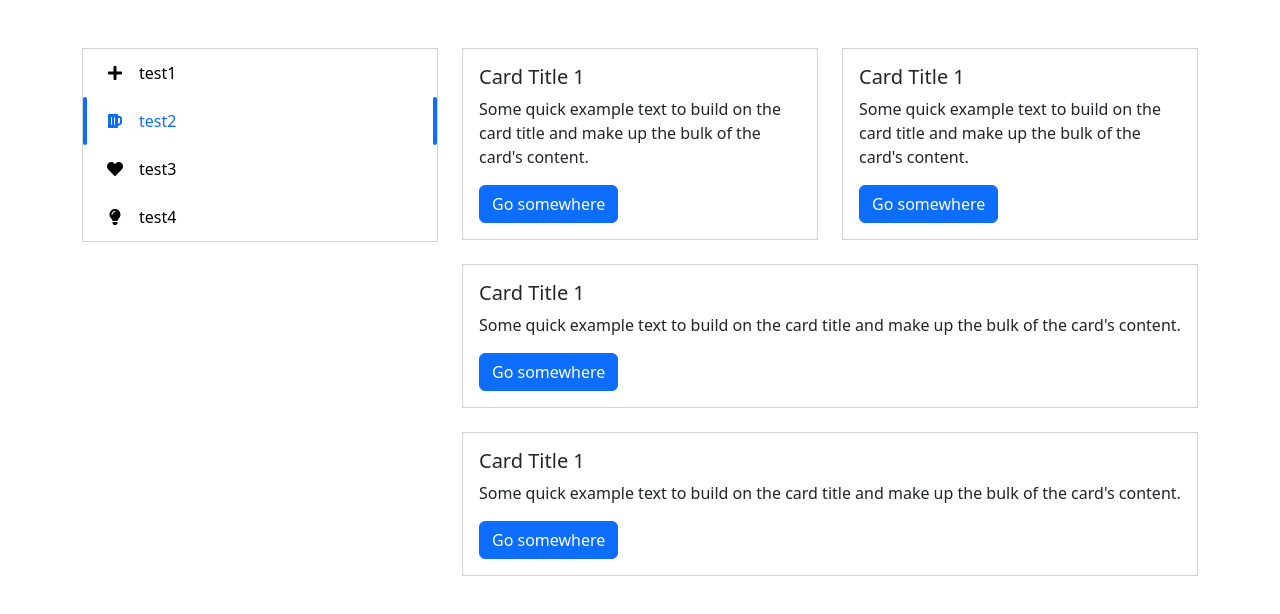
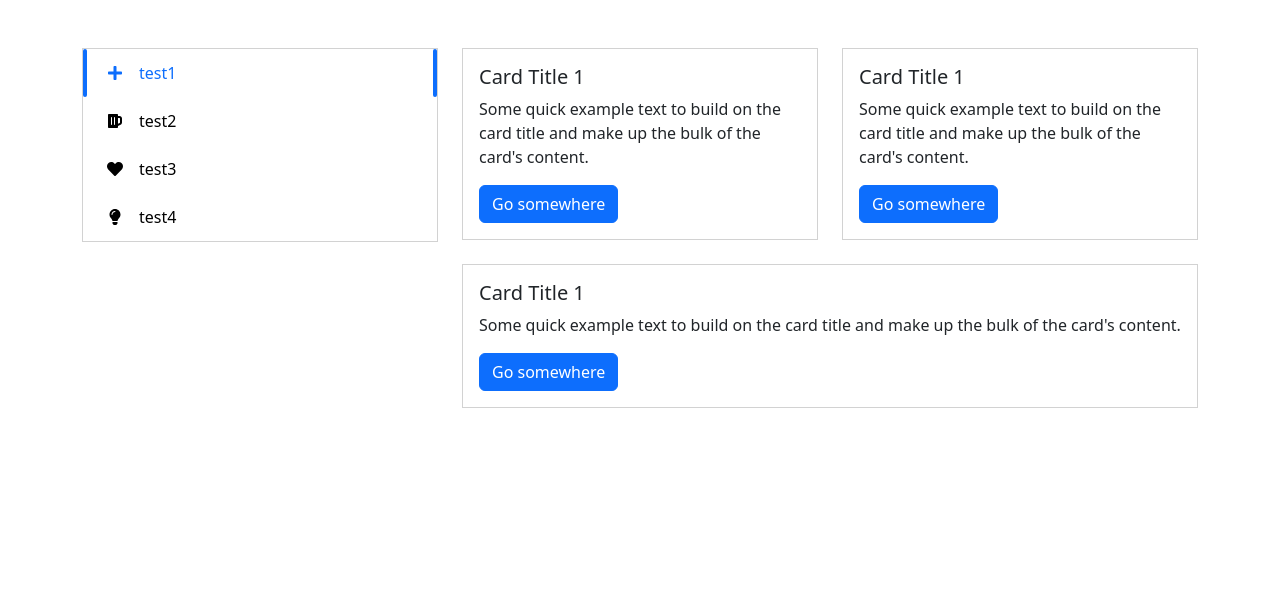
Before and after one commit to marcinpl87/Property-Prosperity, a React app: page / in a window 1280 px wide. Shown: the top 614 px of the page. Built offline with nearby package versions, Linux system fonts and the light colour scheme; the HTML template or start-up script is replaced by a standard one.

Commit message:
React-router and subpages

```diff
--- a/package.json
+++ b/package.json
@@ -11,6 +11,7 @@
   "dependencies": {
     "react-icons": "4.7.1",
     "react-bootstrap": "2.7.0",
+    "react-router-dom": "6.6.2",
     "react": "18.2.0",
     "react-dom": "18.2.0"
   },
--- a/src/layout/content.tsx
+++ b/src/layout/content.tsx
@@ -1,27 +1,20 @@
 import React from 'react';
-import Example from './example'
+import {
+    Routes,
+    Route,
+    Outlet,
+} from "react-router-dom";
+import Home from '../pages/home';
 
 export default () => {
     return (
-        <div className="container">
-            <div className="row">
-                <div className="col-lg">
-                    <Example />
-                </div>
-                <div className="col-lg">
-                    <Example />
-                </div>
-            </div>
-            <div className="row">
-                <div className="col">
-                    <Example />
-                </div>
-            </div>
-            <div className="row">
-                <div className="col">
-                    <Example />
-                </div>
-            </div>
-        </div>
+        <Routes>
+            <Route path="/" element={<Outlet />}>
+                <Route index element={<Home />} />
+                <Route path="test-url2" element={<div>test2</div>} />
+                <Route path="test-url3" element={<div>test3</div>} />
+                <Route path="test-url4" element={<div>test4</div>} />
+            </Route>
+        </Routes>
     );
 };
--- a/src/layout/sidebar/index.tsx
+++ b/src/layout/sidebar/index.tsx
@@ -14,7 +14,7 @@ export default () => {
             <Card.Body className="navigation-card p-0">
                 <Item
                     anchor="test1"
-                    href="test-url1"
+                    href=""
                     icon={FaPlus}
                 />
                 <Item
--- a/src/layout/sidebar/item.tsx
+++ b/src/layout/sidebar/item.tsx
@@ -1,25 +1,25 @@
 import React from 'react';
 import Icon from './icon';
+import { NavLink } from "react-router-dom";
 
 export default ({
-    isActive,
     icon,
     anchor,
     href
 }: {
-    isActive?: boolean,
     icon: React.FC,
     anchor: string,
     href: string,
 }): JSX.Element => {
     return (
         <li className="navi-item">
-            <a
-                className={`
-                    navi-link
-                    ${(isActive) && 'active'}
-                `}
-                href={`#${href}`}
+            <NavLink
+                className={({isActive}) =>
+                    isActive
+                        ? "active"
+                        : undefined
+                }
+                to={`/${href}`}
             >
                 <span className="navi-icon">
                     <Icon component={icon} />
@@ -27,7 +27,7 @@ export default ({
                 <span className="navi-text font-size-lg">
                     {anchor}
                 </span>
-            </a>
+            </NavLink>
         </li>
     );
 };
--- a/src/main.tsx
+++ b/src/main.tsx
@@ -1,10 +1,15 @@
 import React from 'react';
 import ReactDOM from 'react-dom/client';
+import { HashRouter } from "react-router-dom";
 import Layout from './layout';
 import './styles.scss';
 
-ReactDOM.createRoot(document.getElementById('root') as HTMLElement).render(
+ReactDOM.createRoot(
+    document.getElementById('root') as HTMLElement
+).render(
     <React.StrictMode>
-        <Layout />
+        <HashRouter>
+            <Layout />
+        </HashRouter>
     </React.StrictMode>
 );
--- /dev/null
+++ b/src/pages/home.tsx
@@ -0,0 +1,22 @@
+import React from 'react';
+import Example from '../layout/example';
+
+export default () => {
+    return (
+        <div className="container">
+            <div className="row">
+                <div className="col-lg">
+                    <Example />
+                </div>
+                <div className="col-lg">
+                    <Example />
+                </div>
+            </div>
+            <div className="row">
+                <div className="col">
+                    <Example />
+                </div>
+            </div>
+        </div>
+    );
+};
--- a/src/styles.scss
+++ b/src/styles.scss
@@ -10,19 +10,20 @@
             display: flex;
             align-items: center;
         }
-        .navi-link {
+        a {
             display: flex;
             padding: 0.75rem 1.5rem;
             transition: all 0.15s ease;
             color: $black;
             position: relative;
             text-decoration: none;
+            transition: all 1s ease;
             &:hover:not(.active) {
                 background-color: $blue-100;
-                transition: all 0.15s ease;
+                transition: all 1s ease;
                 color: $blue;
                 .navi-icon {
-                    transition: all 0.15s ease;
+                    transition: all 1s ease;
                     color: $blue;
                 }
             }
```
Also changed, not shown: 1 other file (tests, documents, lock files or other folders).
